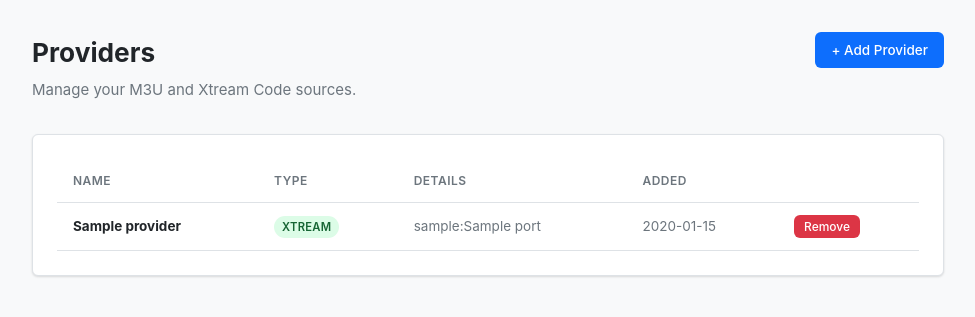
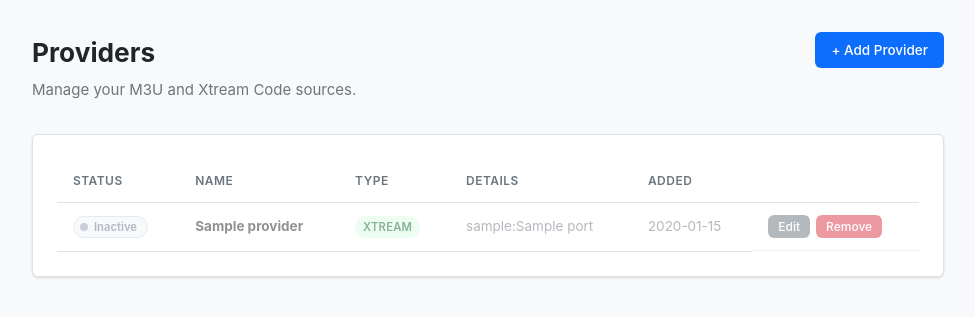
Before and after one commit to Xaque8787/vodstrm, a FastAPI app: template app/templates/providers/index.html in a window 1280 px wide. Shown: the top 317 px of the page, without its empty margins (152-1127 px from the left). Run offline with FastAPI, Linux system fonts and the light colour scheme; the template is opened without the code that fills it: most values are stand-ins (such as "Sample title", 1, 10 or a date in 2020).

Commit message:
Add provider status toggle & inline edit

```diff
--- a/app/static/css/main.css
+++ b/app/static/css/main.css
@@ -462,6 +462,107 @@ code {
   color: #166534;
 }
 
+/* TABLE ACTIONS */
+.table-actions {
+  display: flex;
+  gap: calc(var(--spacing) * 0.75);
+  align-items: center;
+  white-space: nowrap;
+}
+
+/* INACTIVE ROW */
+.row--inactive td {
+  opacity: 0.5;
+}
+
+/* TOGGLE BUTTON */
+.toggle-btn {
+  display: inline-flex;
+  align-items: center;
+  gap: 6px;
+  padding: 3px 10px 3px 6px;
+  border: 1px solid transparent;
+  border-radius: 99px;
+  font-size: 0.75rem;
+  font-weight: 600;
+  font-family: var(--font);
+  cursor: pointer;
+  transition: background 0.15s ease, border-color 0.15s ease;
+  white-space: nowrap;
+}
+
+.toggle-btn__dot {
+  width: 8px;
+  height: 8px;
+  border-radius: 50%;
+  flex-shrink: 0;
+}
+
+.toggle-btn--active {
+  background: #dcfce7;
+  border-color: #86efac;
+  color: #166534;
+}
+
+.toggle-btn--active .toggle-btn__dot {
+  background: #16a34a;
+}
+
+.toggle-btn--active:hover {
+  background: #bbf7d0;
+}
+
+.toggle-btn--inactive {
+  background: #f1f5f9;
+  border-color: #cbd5e1;
+  color: #64748b;
+}
+
+.toggle-btn--inactive .toggle-btn__dot {
+  background: #94a3b8;
+}
+
+.toggle-btn--inactive:hover {
+  background: #e2e8f0;
+}
+
+/* INLINE EDIT ROW */
+.edit-row__cell {
+  background: #f8f9fa;
+  border-top: none !important;
+  padding: calc(var(--spacing) * 2) calc(var(--spacing) * 2) !important;
+}
+
+.inline-edit-form {
+  display: flex;
+  flex-direction: column;
+  gap: calc(var(--spacing) * 1.5);
+}
+
+.inline-edit-fields {
+  display: flex;
+  gap: calc(var(--spacing) * 2);
+  flex-wrap: wrap;
+  align-items: flex-end;
+}
+
+.inline-edit-fields .form-group {
+  flex: 1;
+  min-width: 140px;
+}
+
+.inline-edit-fields .form-group--sm {
+  flex: 0 0 100px;
+}
+
+.inline-edit-actions {
+  display: flex;
+  gap: calc(var(--spacing));
+  justify-content: flex-end;
+  padding-top: calc(var(--spacing));
+  border-top: 1px solid var(--color-border);
+}
+
 /* EMPTY STATE */
 .empty-state {
   margin-top: calc(var(--spacing) * 5);
--- a/app/templates/providers/index.html
+++ b/app/templates/providers/index.html
@@ -22,7 +22,6 @@
     <button class="provider-panel__close" id="close-panel-btn" aria-label="Close">&times;</button>
   </div>
 
-  <!-- TYPE SELECTOR -->
   <div class="radio-group">
     <label class="radio-option {% if open_type == 'm3u' or not open_type %}radio-option--active{% endif %}" id="label-m3u">
       <input type="radio" name="provider_type" value="m3u" id="type-m3u"
@@ -44,7 +43,6 @@
     </label>
   </div>
 
-  <!-- M3U FORM -->
   <form method="post" action="/providers/add/m3u" id="form-m3u"
     class="provider-form {% if open_type == 'xtream' %}provider-form--hidden{% endif %}">
     <div class="form-group">
@@ -62,7 +60,6 @@
     </div>
   </form>
 
-  <!-- XTREAM FORM -->
   <form method="post" action="/providers/add/xtream" id="form-xtream"
     class="provider-form {% if open_type != 'xtream' %}provider-form--hidden{% endif %}">
     <div class="form-group">
@@ -98,6 +95,7 @@
   <table class="table">
     <thead>
       <tr>
+        <th>Status</th>
         <th>Name</th>
         <th>Type</th>
         <th>Details</th>
@@ -107,7 +105,17 @@
     </thead>
     <tbody>
       {% for p in providers %}
-      <tr>
+      <tr class="{% if not p.is_active %}row--inactive{% endif %}">
+        <td>
+          <form method="post" action="/providers/{{ p.id }}/toggle" style="display:inline">
+            <button type="submit"
+              class="toggle-btn {% if p.is_active %}toggle-btn--active{% else %}toggle-btn--inactive{% endif %}"
+              title="{% if p.is_active %}Click to deactivate{% else %}Click to activate{% endif %}">
+              <span class="toggle-btn__dot"></span>
+              <span class="toggle-btn__label">{{ "Active" if p.is_active else "Inactive" }}</span>
+            </button>
+          </form>
+        </td>
         <td><strong>{{ p.name }}</strong></td>
         <td>
           <span class="badge {% if p.type == 'm3u' %}badge--blue{% else %}badge--green{% endif %}">
@@ -122,11 +130,65 @@
           {% endif %}
         </td>
         <td class="text-muted">{{ p.created_at[:10] }}</td>
-        <td>
+        <td class="table-actions">
+          <button type="button" class="btn btn-secondary btn-sm edit-open-btn"
+            data-edit-id="{{ p.id }}">Edit</button>
           <form method="post" action="/providers/{{ p.id }}/delete"
-            data-confirm="Remove provider &quot;{{ p.name }}&quot;?">
+            data-confirm="Remove provider &quot;{{ p.name }}&quot;?" style="display:inline">
             <button type="submit" class="btn btn-danger btn-sm">Remove</button>
           </form>
+        </td>
+      </tr>
+
+      <!-- INLINE EDIT ROW -->
+      <tr class="edit-row" id="edit-row-{{ p.id }}"
+        {% if edit_provider_id != p.id %}style="display:none"{% endif %}>
+        <td colspan="6" class="edit-row__cell">
+          {% if p.type == "m3u" %}
+          <form method="post" action="/providers/{{ p.id }}/edit/m3u" class="inline-edit-form">
+            <div class="inline-edit-fields">
+              <div class="form-group">
+                <label>Name</label>
+                <input type="text" name="name" value="{{ p.name }}" required />
+              </div>
+              <div class="form-group" style="flex:2">
+                <label>Playlist URL</label>
+                <input type="url" name="url" value="{{ p.url or '' }}" required />
+              </div>
+            </div>
+            <div class="inline-edit-actions">
+              <button type="submit" class="btn btn-primary btn-sm">Save</button>
+              <button type="button" class="btn btn-secondary btn-sm cancel-edit-btn"
+                data-edit-id="{{ p.id }}">Cancel</button>
+            </div>
+          </form>
+          {% else %}
+          <form method="post" action="/providers/{{ p.id }}/edit/xtream" class="inline-edit-form">
+            <div class="inline-edit-fields">
+              <div class="form-group">
+                <label>Name</label>
+                <input type="text" name="name" value="{{ p.name }}" required />
+              </div>
+              <div class="form-group">
+                <label>Username</label>
+                <input type="text" name="username" value="{{ p.username or '' }}" required />
+              </div>
+              <div class="form-group">
+                <label>Password</label>
+                <input type="password" name="password" placeholder="New password" required />
+              </div>
+              <div class="form-group form-group--sm">
+                <label>Port <span class="label-optional">(opt)</span></label>
+                <input type="text" name="port" value="{{ p.port or '' }}" placeholder="8080" />
+              </div>
+            </div>
+            <div class="inline-edit-actions">
+              <button type="submit" class="btn btn-primary btn-sm">Save</button>
+              <button type="button" class="btn btn-secondary btn-sm cancel-edit-btn"
+                data-edit-id="{{ p.id }}">Cancel</button>
+            </div>
+          </form>
+          {% endif %}
         </td>
       </tr>
       {% endfor %}
@@ -142,15 +204,15 @@
 
 {% block scripts %}
 <script>
-  const panel     = document.getElementById("provider-panel");
-  const openBtn   = document.getElementById("add-provider-btn");
-  const closeBtn  = document.getElementById("close-panel-btn");
-  const radioM3u  = document.getElementById("type-m3u");
-  const radioXt   = document.getElementById("type-xtream");
-  const formM3u   = document.getElementById("form-m3u");
-  const formXt    = document.getElementById("form-xtream");
-  const labelM3u  = document.getElementById("label-m3u");
-  const labelXt   = document.getElementById("label-xtream");
+  const panel    = document.getElementById("provider-panel");
+  const openBtn  = document.getElementById("add-provider-btn");
+  const closeBtn = document.getElementById("close-panel-btn");
+  const radioM3u = document.getElementById("type-m3u");
+  const radioXt  = document.getElementById("type-xtream");
+  const formM3u  = document.getElementById("form-m3u");
+  const formXt   = document.getElementById("form-xtream");
+  const labelM3u = document.getElementById("label-m3u");
+  const labelXt  = document.getElementById("label-xtream");
 
   openBtn.addEventListener("click", () => {
     panel.style.display = "block";
@@ -177,6 +239,30 @@
   }
 
   radioM3u.addEventListener("change", () => switchType("m3u"));
-  radioXt.addEventListener("change", () => switchType("xtream"));
+  radioXt.addEventListener("change",  () => switchType("xtream"));
+
+  document.querySelectorAll(".edit-open-btn").forEach(btn => {
+    btn.addEventListener("click", () => {
+      const id = btn.dataset.editId;
+      document.querySelectorAll(".edit-row").forEach(r => {
+        if (r.id !== "edit-row-" + id) r.style.display = "none";
+      });
+      const row = document.getElementById("edit-row-" + id);
+      if (row) row.style.display = row.style.display === "none" ? "" : "none";
+    });
+  });
+
+  document.querySelectorAll(".cancel-edit-btn").forEach(btn => {
+    btn.addEventListener("click", () => {
+      const row = document.getElementById("edit-row-" + btn.dataset.editId);
+      if (row) row.style.display = "none";
+    });
+  });
+
+  document.querySelectorAll("[data-confirm]").forEach(form => {
+    form.addEventListener("submit", e => {
+      if (!confirm(form.dataset.confirm)) e.preventDefault();
+    });
+  });
 </script>
 {% endblock %}
```
Also changed, not shown: app/models.py (+45 -0 lines), app/routes/providers.py (+137 -6 lines), migrations/2026_04_19_add_provider_is_active.py (added).
